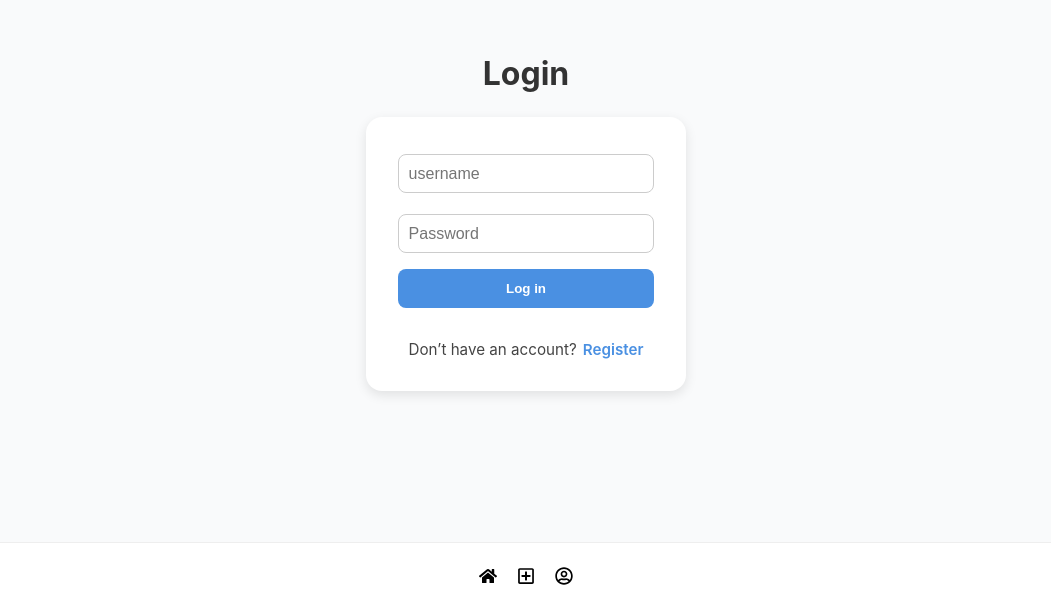
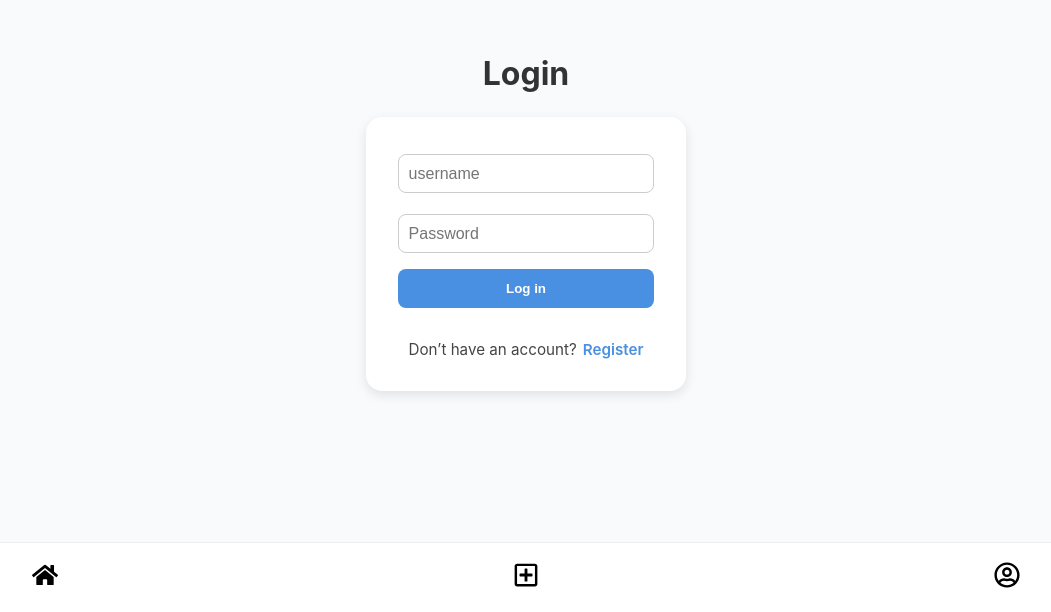
Before and after one commit to CageLJ/Stunnect, a React (Vite) app in the folder COEX-Stunnect/: page /login in a window 1280 px wide. Shown: the part 188-800 px from the top of the page, without its empty margins (114-1165 px from the left). Built offline with nearby package versions, Linux system fonts and the light colour scheme; no server answers.

Commit message:
added some css changes to the footer

```diff
--- a/COEX-Stunnect/src/components/Footer.css
+++ b/COEX-Stunnect/src/components/Footer.css
@@ -10,10 +10,16 @@ footer {
     width: 100%;
     margin: 0;
     border-top: 1px solid #EEEEEE;
-    font-size: 18px;
+    font-size: 26px;
     padding: 0 10px;
     z-index: 10;
     background: white;
+}
+.navigation {
+    width: 80%;
+    display: flex;
+    justify-content: space-between;
+    align-items: center;
 }
 
 .navigation .link{
```
